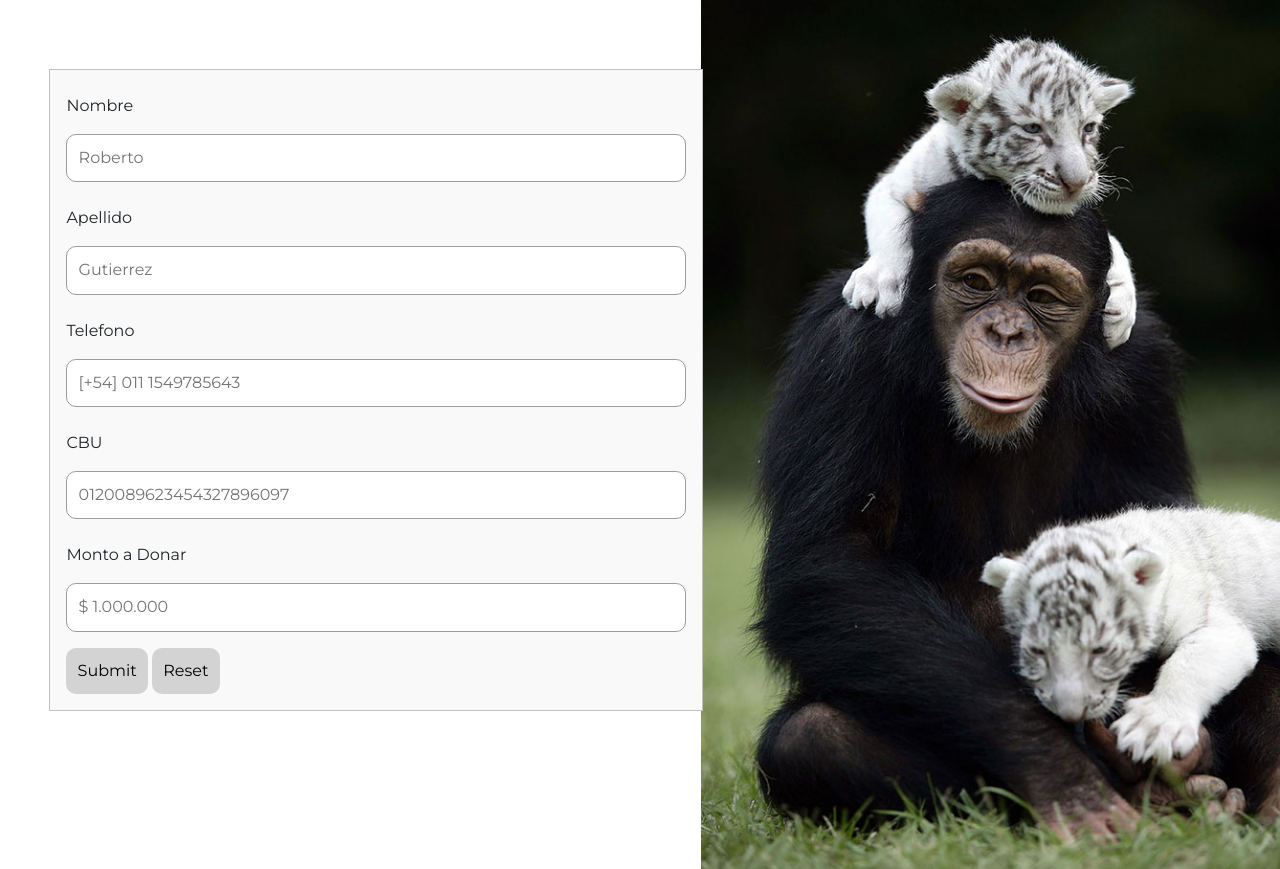
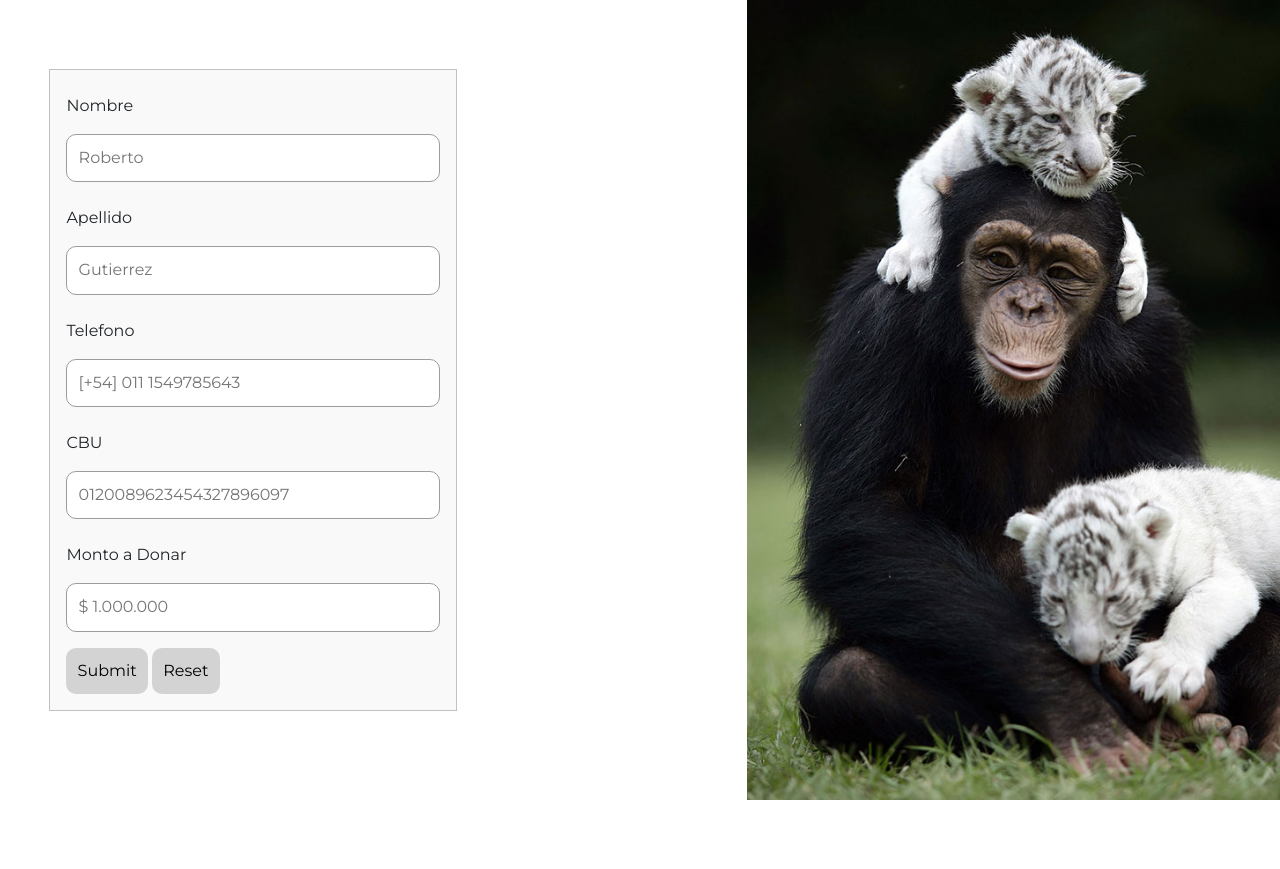
Before and after one commit to t-monaco/DH-Home_Practice-White_Tiger, a plain HTML site: page donate.html in a window 1280 px wide. After the commit the page ends 800 px from the top, so only its background shows below. Drawn offline with nearby package versions, Linux system fonts and the light colour scheme.

Commit message:
responsive fomulario donate, se pueden seguir haciendo mejoras. Sin embargo esta aceptable

```diff
--- a/css/styles.css
+++ b/css/styles.css
@@ -219,14 +219,6 @@ p b{
 
 
 
-body{
-  background-image: url("../img/tigre-bengala08.jpg");
-  background-repeat: no-repeat;
-  background-position: right;
-  background-size: contain;
-  height: 100vh;
-  margin: 0;
-}
 .text-form{
   width: 55%;
 }
@@ -293,12 +285,43 @@ input:focus {
     justify-content: space-around;
     flex-direction: column;
   }
+  .donate{
+    /* background-color: rgb(244, 235, 224); */
+    background: repeating-linear-gradient(
+    -55deg,
+    #222,
+    #222 10px,
+    #333 10px,
+    #333 20px
+);
+  }
+  .text-form{
+    width: 100%;
+    min-height: 100vh;
+    display: flex;
+    align-items: center;
+  }
+  form {
+    padding: 1em;
+    background: #f9f9f9;
+    border: 1px solid #c1c1c1;
+    margin: auto;
+  }
 }
 
 
 
 /* MEDIUM */
 @media (min-width: 768px) {
+  .donate{
+    background: 0;
+    background-image: url("../img/tigre-bengala08.jpg");
+    background-repeat: no-repeat;
+    background-position: top;
+    background-size: cover;
+    height: 95vh;
+    margin: 0;
+  }
 }
 
 
@@ -322,4 +345,27 @@ input:focus {
     align-items: center;
     justify-content: center;
   }
+  .donate{
+    background: 0;
+    background-image: url("../img/tigre-bengala08.jpg");
+    background-repeat: no-repeat;
+    background-position: right;
+    background-size: contain;
+    height: 100vh;
+    margin: 0;
+  }
+  .text-form{
+    width: 55%;
+  }
+  form {
+    padding: 1em;
+    background: #f9f9f9;
+    border: 1px solid #c1c1c1;
+    margin-top: 2rem;
+    max-width: 100%;
+    margin-left: 5%;
+    margin-top: 10%;
+    /* margin-right: auto; */
+    padding: 1em;
+  }
 }
--- a/donate.html
+++ b/donate.html
@@ -10,7 +10,7 @@
   <link href="https://fonts.googleapis.com/css?family=Montserrat:400,700,800,900" rel="stylesheet">
   <title>Donate</title>
 </head>
-<body>
+<body class="donate">
   <div class="container-fluid">
     <main>
       <div class="text-form">
```
